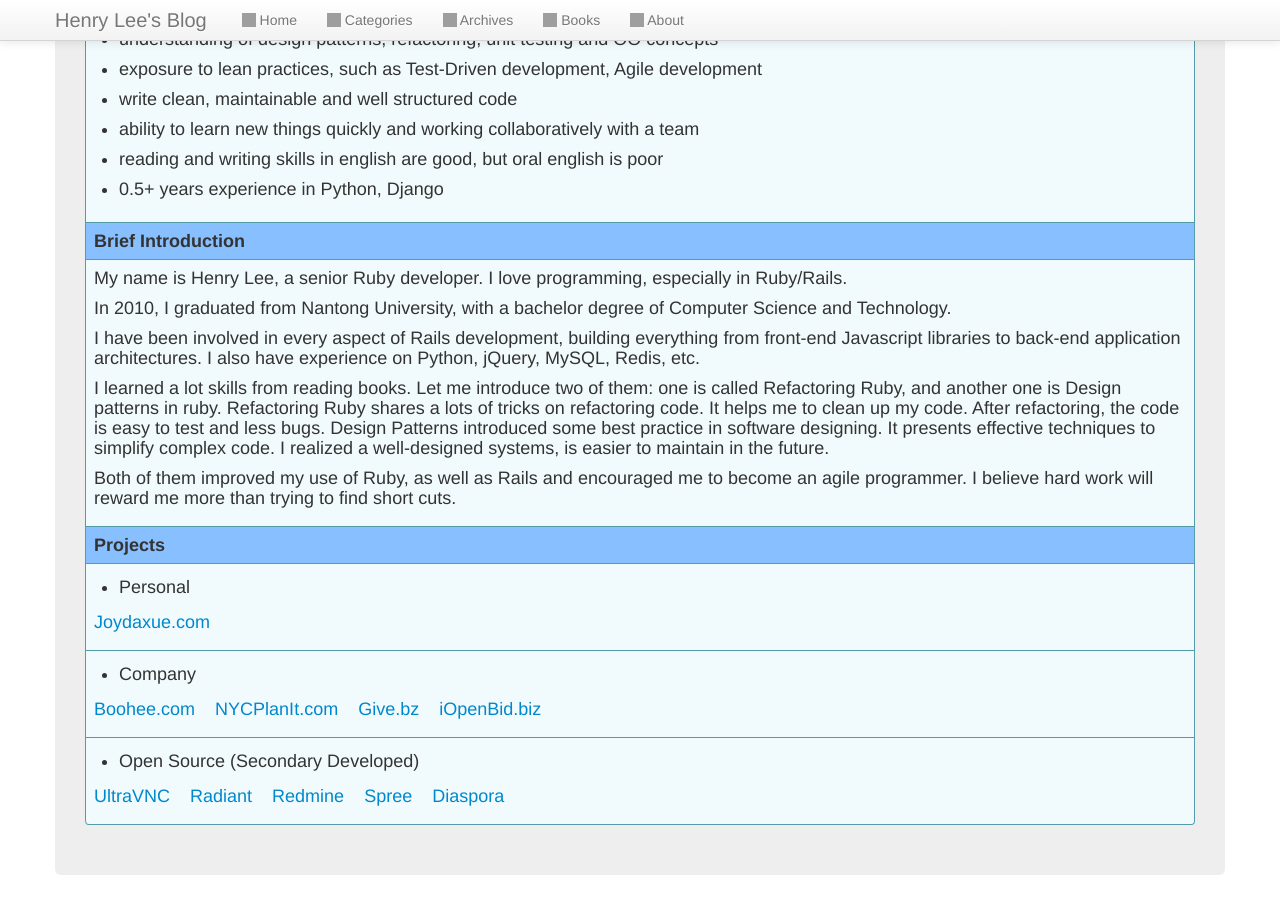
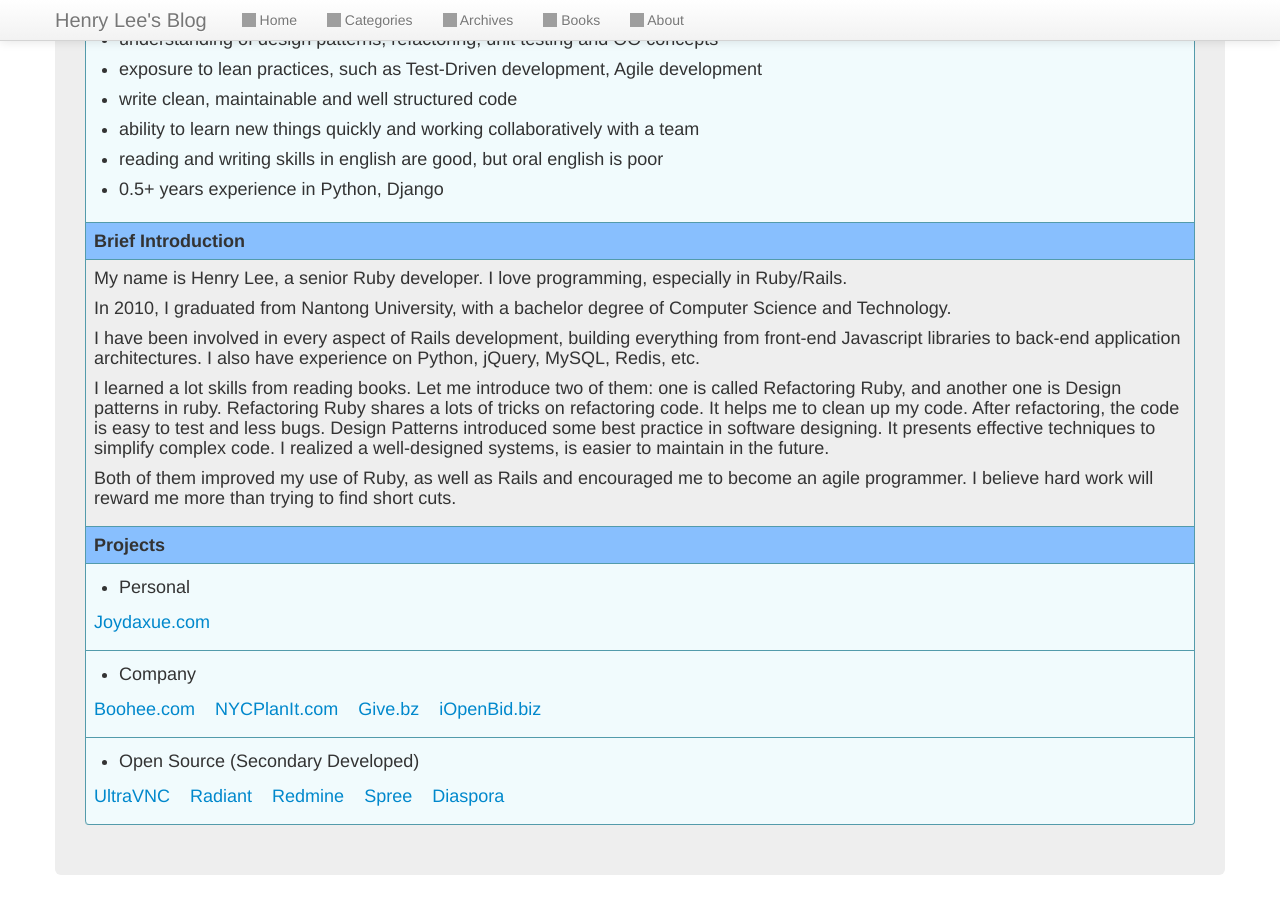
Before and after one commit to manageyp/manageyp.github.com, a Jekyll site: the page built from about.html, in a window 1280 px wide and 900 px high, scrolled down 498 px. Built offline with Jekyll 4.4.1, drawn with Linux system fonts in a browser that asks for light colours; nearby versions of some CDN libraries; grey boxes are pictures that could not be loaded.

Commit message:
[Change] about page css

```diff
--- a/about.html
+++ b/about.html
@@ -150,7 +150,7 @@ permalink: /about/
       </td>
     </tr>
     <tr>
-      <td class="sub-item" colspan="4">
+      <td colspan="4">
         <p>
             My name is Henry Lee, a senior Ruby developer. I love programming, especially in Ruby/Rails.
         </p>
```
